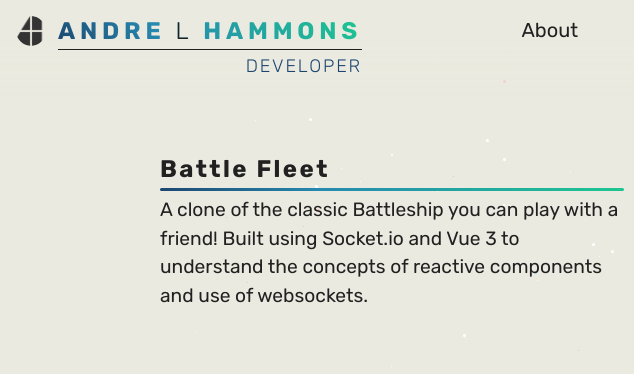
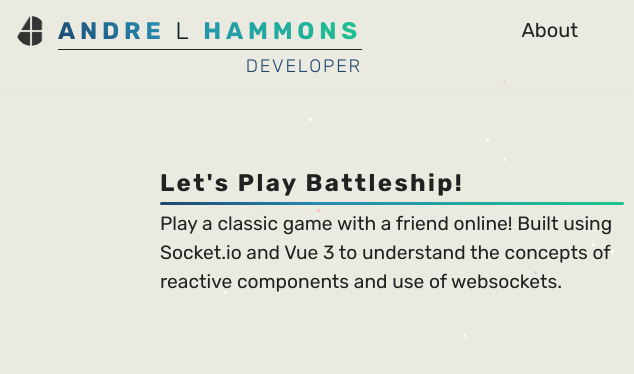
Before and after one commit to AhamSammich/dev-portfolio, an Astro site: page /projects in a window 1280 px wide. Shown: the top 374 px of the page, 0-634 px from the left. Built offline with nearby package versions, Linux system fonts and the light colour scheme; Astro itself is replaced by a stand-in of ours; some icons are missing.

Commit message:
Update projects

```diff
--- a/src/pages/projects.astro
+++ b/src/pages/projects.astro
@@ -8,13 +8,13 @@ import piper from "../assets/piper2.png";
 
 const projects = [
   {
-    title: "Battle Fleet",
+    title: "Let's Play Battleship!",
     description:
-      "A clone of the classic Battleship you can play with a friend! Built using Socket.io and Vue 3 to understand the concepts of reactive components and use of websockets.",
+      "Play a classic game with a friend online! Built using Socket.io and Vue 3 to understand the concepts of reactive components and use of websockets.",
     videoHtml: undefined, //'<div style="position: relative; padding-bottom: 56.25%; height: 0;"><iframe src="https://www.loom.com/embed/877dc449e80543989ffeaefaa4db220e" frameborder="0" webkitallowfullscreen mozallowfullscreen allowfullscreen style="position: absolute; top: 0; left: 0; width: 100%; height: 100%;"></iframe></div>',
     imgSrc: battlefleet,
-    url: "https://battlefleet.up.railway.app",
-    repo: "https://github.com/AhamSammich/battlefleet",
+    url: "https://play.battleship.up.railway.app",
+    repo: "https://github.com/AhamSammich/lets-play-battleship",
   },
   {
     title: "Word Unscramble",
```
